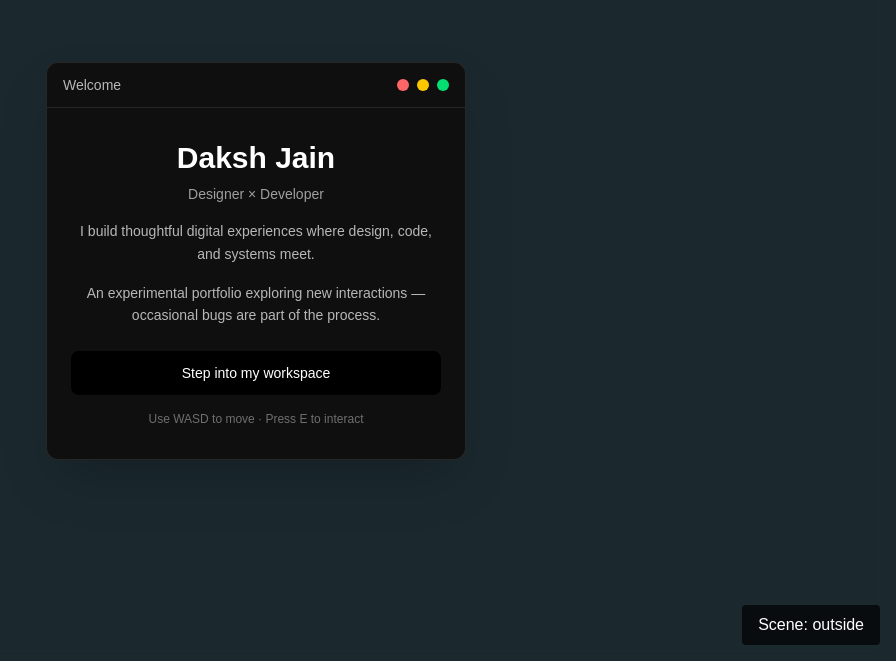
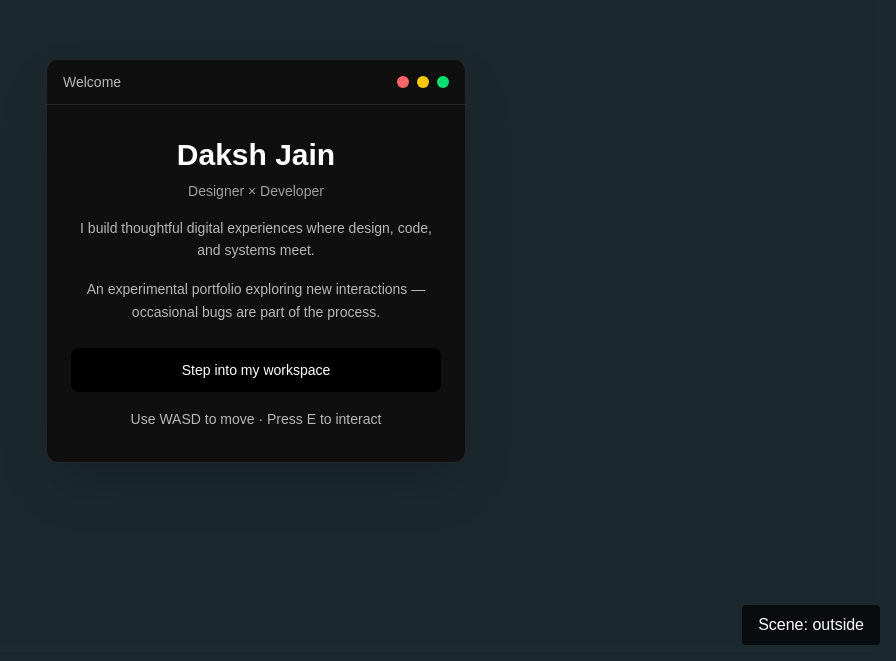
Before and after one commit to Djain2610/portfolio_3d, a Next.js app: page / in a window 1280 px wide. Shown: the part 139-800 px from the top of the page, without its empty margins (384-1280 px from the left). Built offline with nearby package versions, Linux system fonts and the light colour scheme.

Commit message:
Update page.js

```diff
--- a/app/page.js
+++ b/app/page.js
@@ -250,7 +250,7 @@ function EntryOverlay({ onEnter }) {
             Step into my workspace
           </button>
 
-          <p className="mt-4 text-xs text-white/40">
+          <p className="mt-4 text-sm leading-relaxed text-white/70">
             Use WASD to move · Press E to interact
           </p>
         </div>
```
